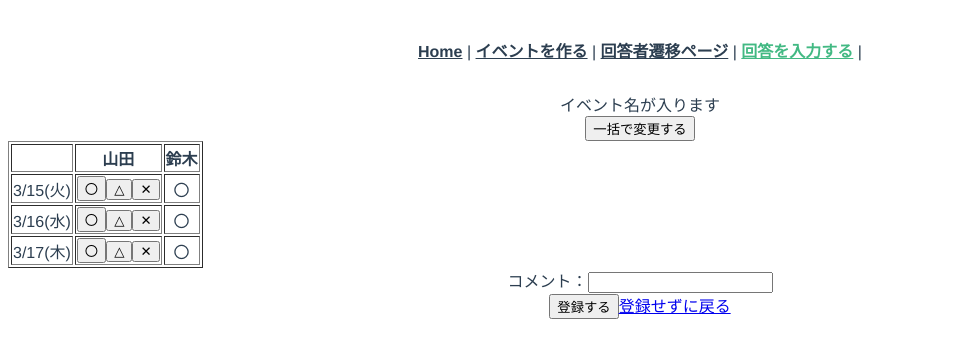
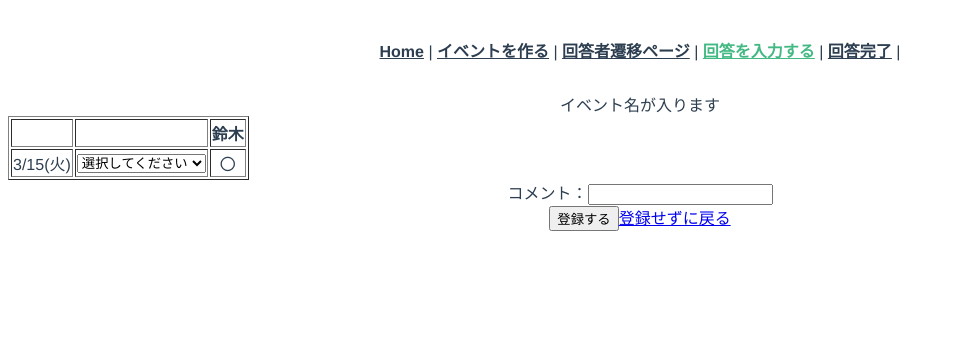
Before and after one commit to kanacoyn/arrangeapp, a Vue app: page /answerList in a window 1280 px wide. Shown: the top 358 px of the page, without its empty margins (0-954 px from the left). Built offline with nearby package versions, Linux system fonts and the light colour scheme.

Commit message:
仮の値を入れる

```diff
--- a/src/App.vue
+++ b/src/App.vue
@@ -5,6 +5,7 @@
       <router-link to="/event">イベントを作る</router-link> |
       <router-link to="/answerQuestions">回答者遷移ページ</router-link> |
       <router-link to="/answerList">回答を入力する</router-link> |
+      <router-link to="/answerFinished">回答完了</router-link> |
     </div>
     <router-view />
   </div>
--- a/src/views/AnswerList.vue
+++ b/src/views/AnswerList.vue
@@ -1,51 +1,29 @@
 <template>
   <div>
     <div>イベント名が入ります</div>
-    <button type="button" v-on:click="changeAnswer">一括で変更する</button>
-    <div v-show="canShow">
-      <button type="button">〇</button>
-      <button type="button">△</button>
-      <button type="button">✕</button>
-      <input type="checkbox" />入力済の行は変更しない
-    </div>
-    <div>
+    <div class="table">
       <table border="1">
         <tr>
           <th></th>
-          <th>山田</th>
+          <th>{{ currentRegisterUser.name }}</th>
           <th>鈴木</th>
         </tr>
         <tr>
           <td>3/15(火)</td>
           <td>
-            <button type="button">〇</button>
-            <button type="button">△</button>
-            <button type="button">✕</button>
-          </td>
-          <td>〇</td>
-        </tr>
-        <tr>
-          <td>3/16(水)</td>
-          <td>
-            <button type="button">〇</button>
-            <button type="button">△</button>
-            <button type="button">✕</button>
-          </td>
-          <td>〇</td>
-        </tr>
-        <tr>
-          <td>3/17(木)</td>
-          <td>
-            <button type="button">〇</button>
-            <button type="button">△</button>
-            <button type="button">✕</button>
+            <select name="choice" id="choice">
+              <option value="0">選択してください</option>
+              <option value="1">〇</option>
+              <option value="2">△</option>
+              <option value="3">✕</option>
+            </select>
           </td>
           <td>〇</td>
         </tr>
       </table>
       <div>コメント：<input type="text" v-model="comment" /></div>
       <div>
-        <button type="button">登録する</button>
+        <button type="button" v-on:click="registerAnswer">登録する</button>
         <router-link to="/answerQuestions">登録せずに戻る</router-link>
       </div>
     </div>
@@ -53,6 +31,7 @@
 </template>
 
 <script lang="ts">
+import { RegisterUser } from "@/types/RegisterUser";
 import { Component, Vue } from "vue-property-decorator";
 @Component
 export default class XXXComponent extends Vue {
@@ -60,7 +39,16 @@ export default class XXXComponent extends Vue {
   private canShow = false;
   // コメント
   private comment = "";
+  // 登録者情報
+  private currentRegisterUser = new RegisterUser(0, "", [], "", "");
 
+  created(): void {
+    this.currentRegisterUser = this.$store.state.registerUser;
+  }
+
+  /**
+   * 一括変更するのボタンを押す.
+   */
   changeAnswer(): void {
     if (this.canShow === false) {
       this.canShow = true;
@@ -68,6 +56,13 @@ export default class XXXComponent extends Vue {
       this.canShow = false;
     }
   }
+
+  /**
+   * 回答を登録する.
+   */
+  registerAnswer(): void {
+    this.$router.push("/answerFinished");
+  }
 }
 </script>
 
--- a/src/views/AnswerQuestions.vue
+++ b/src/views/AnswerQuestions.vue
@@ -1,12 +1,31 @@
 <template>
   <div>
-    <div>
+    <!-- <div>
       <div>{{ currentEvent.eventName }}</div>
       <table>
         <tr v-for="date of currentEventDate" v-bind:key="date.id">
           {{
-            date.date
+            date.formatDateList
           }}
+        </tr>
+      </table>
+    </div> -->
+    <div>
+      <table border="1">
+        <tr>
+          <th></th>
+          <th>山田</th>
+          <th>鈴木</th>
+        </tr>
+        <tr>
+          <td>3/15(火)</td>
+          <td>-</td>
+          <td>-</td>
+        </tr>
+        <tr>
+          <td>3/16(水)</td>
+          <td>-</td>
+          <td>-</td>
         </tr>
       </table>
     </div>
```
